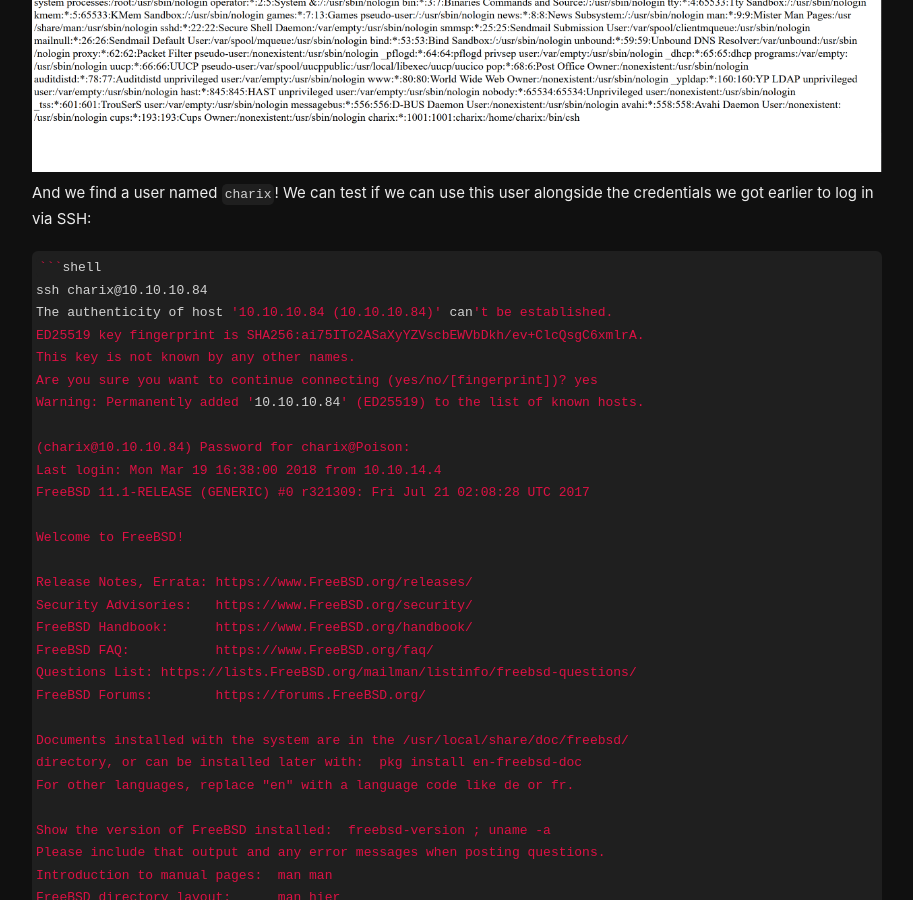
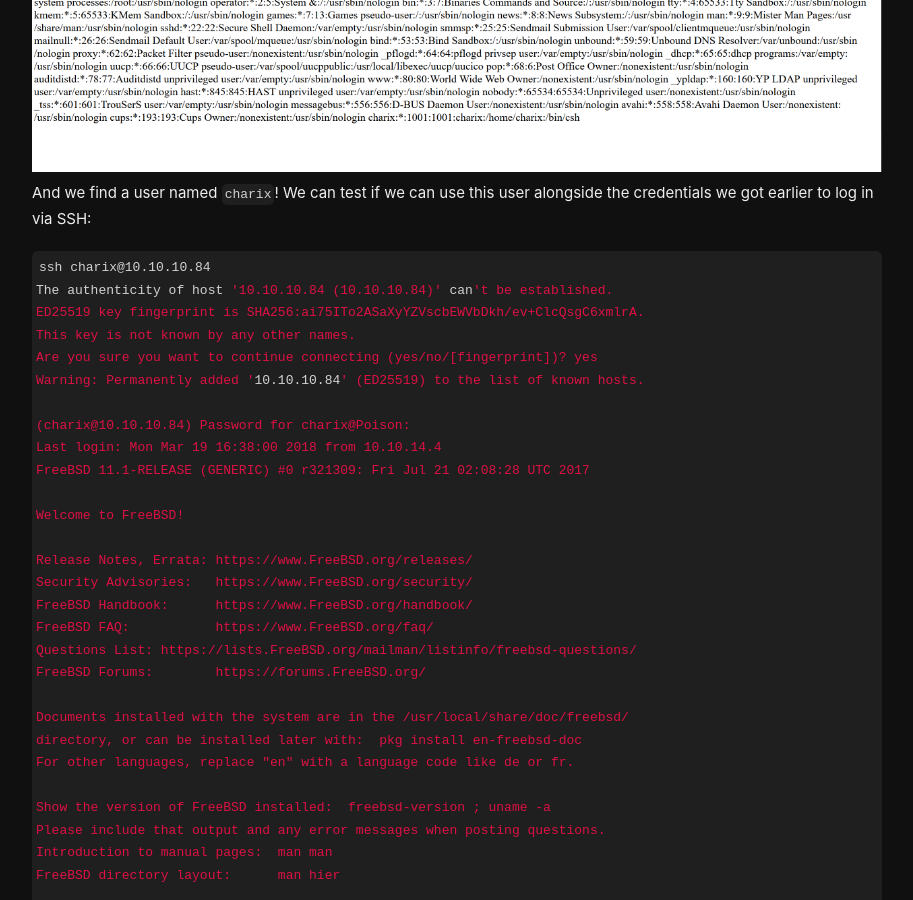
Before and after one commit to notbricey/brisee.github.io, a Jekyll site: the page built from _posts/2023-03-24-htb-poison.md, in a window 1280 px wide and 900 px high, scrolled down 3529 px. Shown: the whole window, without its empty margins (183-1096 px from the left). Built offline with Jekyll 4.4.1, drawn with Linux system fonts in a browser that asks for light colours.

Commit message:
Update 2023-03-24-htb-poison.md

````diff
--- a/_posts/2023-03-24-htb-poison.md
+++ b/_posts/2023-03-24-htb-poison.md
@@ -56,7 +56,6 @@ Looking at this string of text, it looks to be Base64 encoded. Usually Base64 en
 I probably did this in one of the most ineffective ways in terms of time, but basically I stuck this output into [CyberChef](https://gchq.github.io/CyberChef/) and would get the output of the Base64 and would stick it back into the input until I was left with just a string of `Charix!2#4%6&8(0`. This looks like some sort of password so we'll keep that in mind for later. Since we don't have a username though this is a bit difficult to use. Looking at the parameter for the `browse.php` file, we have something called `file`. The `file` parameter seems to be grabbing a file on disk. Typically when I see parameters grabbing files, I like to go and test for Local File Inclusion ("LFI") which is an attack vector in which we can traverse out of the intended directory we are supposed to be grabbing files from and access files outside of that. Something that I like to look at is `/etc/passwd` to see what users are on the host. The way we can traverse out of the directory is by simply appending a bunch of `../`s and then the file you want to access. We do this so we can hit the root of the file system and then work out way back up since we don't really know where our current directory is when performing the LFI unless we find information about where we are.
   <img src="{{ site.github.url }}/images/htb/poison/Pasted image 20230324032648.png" />
 And we find a user named `charix`! We can test if we can use this user alongside the credentials we got earlier to log in via SSH:
-```shell
 ```shell
 ssh charix@10.10.10.84
 The authenticity of host '10.10.10.84 (10.10.10.84)' can't be established.
````
